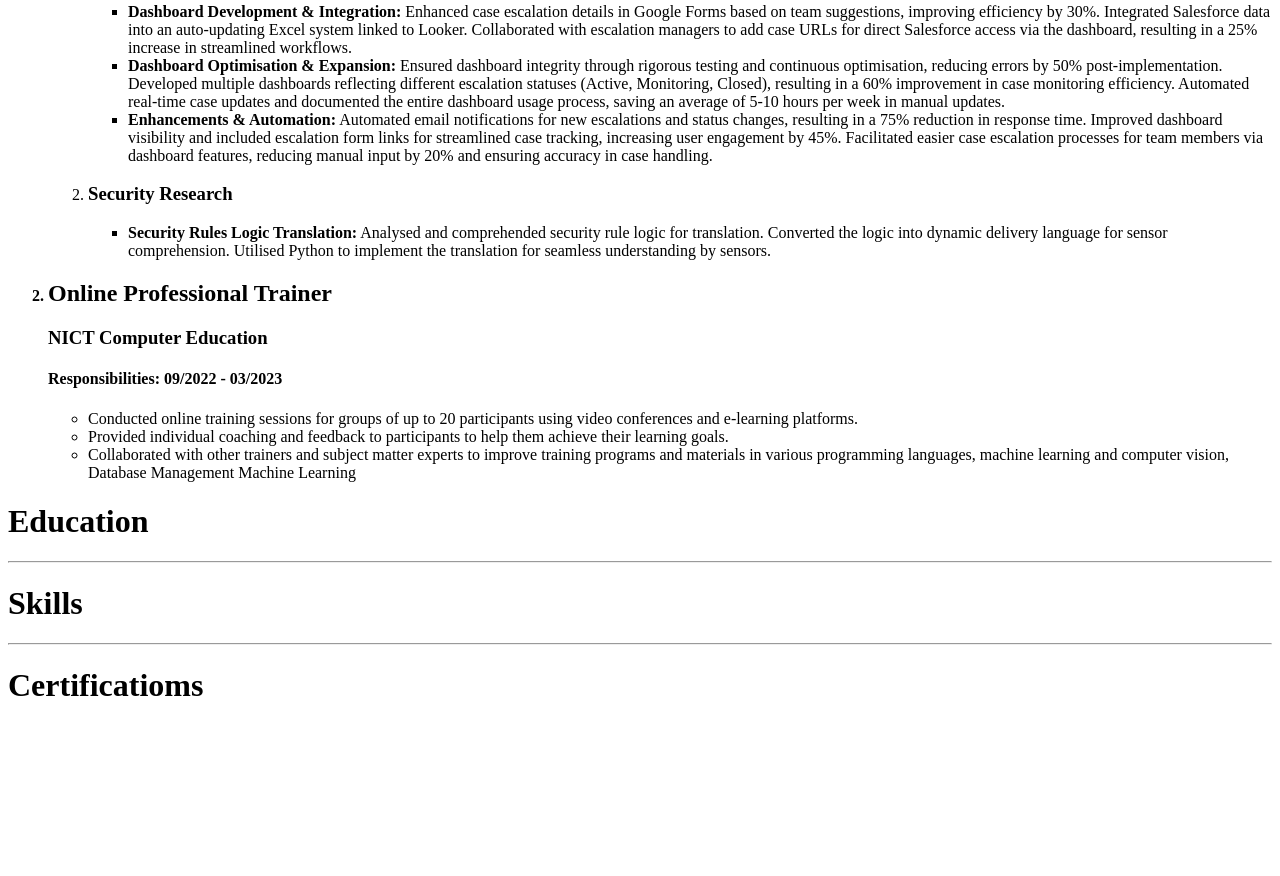
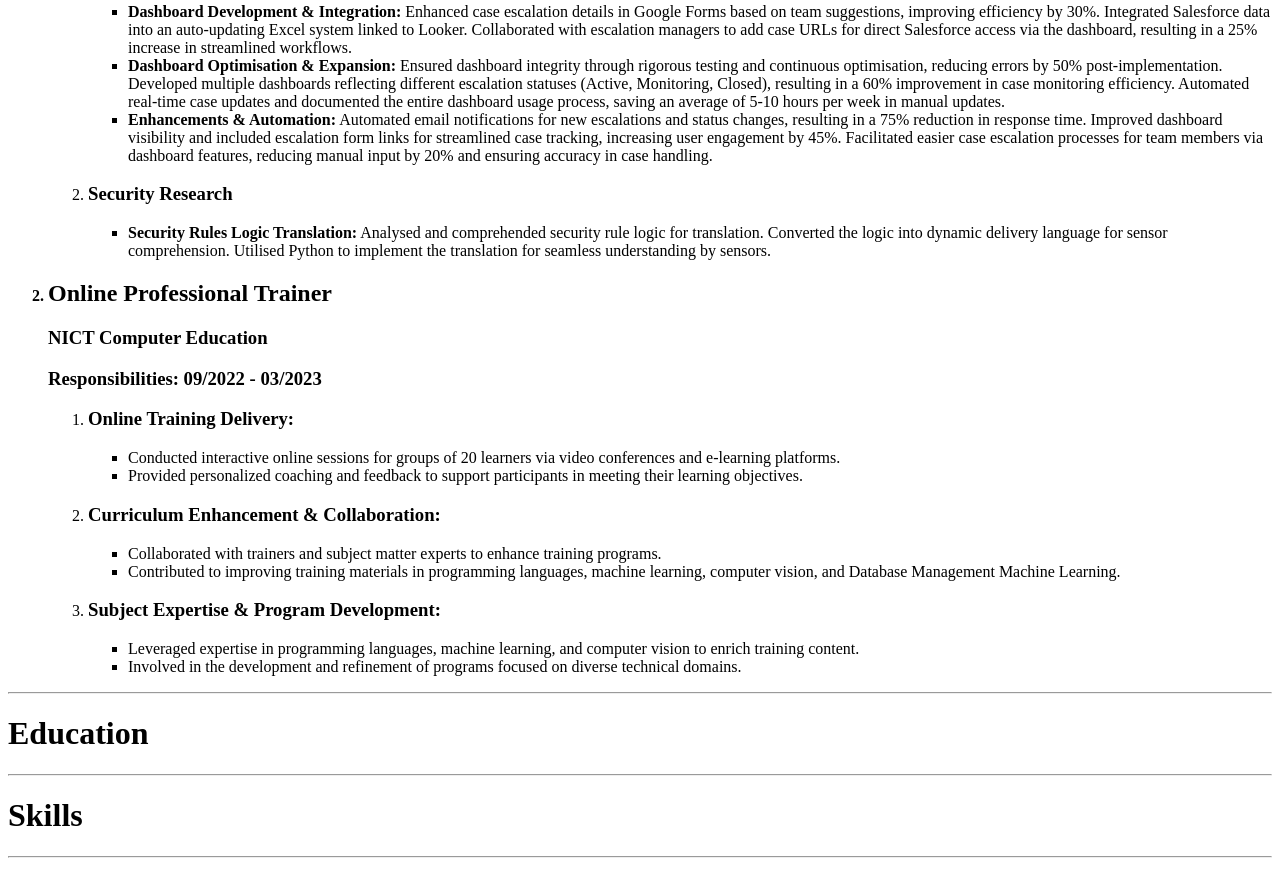
Before and after one commit to cr-KethanPabbi/my-resume, a plain HTML site: page index.html in a window 1280 px wide. Shown: the part 420-1296 px from the top of the page. Before the commit the page ends 1145 px from the top, so only its background shows below. Drawn offline with Linux system fonts and the light colour scheme.

Commit message:
add work exp under 2

```diff
--- a/index.html
+++ b/index.html
@@ -48,15 +48,44 @@
         </li>
         <b><li><h2>Online Professional Trainer</h2></li></b>
             <h3>NICT Computer Education</h3>
-            <h4>Responsibilities: 09/2022 - 03/2023</h4>
-                <ul>
-                    <li>Conducted online training sessions for groups of up to 20 participants using video conferences and e-learning platforms.</li>
-                    <li>Provided individual coaching and feedback to participants to help them achieve their learning goals.</li>
-                    <li>Collaborated with other trainers and subject matter experts to improve training programs and materials in various programming languages, machine learning and computer vision, Database Management Machine Learning</li>
-                </ul>
+            <h3>Responsibilities: 09/2022 - 03/2023</h3>
+            <ol>
+                <li><h3>Online Training Delivery:</h3>
+                    <ul>
+                        <li>
+                            Conducted interactive online sessions for groups of 20 learners
+                             via video conferences and e-learning platforms.
+                        </li>
+                        <li>
+                            Provided personalized coaching and feedback to support participants in meeting their learning objectives.
+                        </li>
+                    </ul>
+                </li>
+                <li><h3>Curriculum Enhancement & Collaboration:</h3>
+                    <ul>
+                        <li>
+                            Collaborated with trainers and subject matter experts to enhance training programs.
+                        </li>
+                        <li>
+                            Contributed to improving training materials in programming languages, machine learning, computer vision,
+                             and Database Management Machine Learning.
+                        </li>
+                    </ul>
+                </li>
+                <li><h3>Subject Expertise & Program Development:</h3>
+                    <ul>
+                        <li>
+                            Leveraged expertise in programming languages, machine learning, and computer vision to enrich training content.
+                        </li>
+                        <li>
+                            Involved in the development and refinement of programs focused on diverse technical domains.
+                        </li>
+                    </ul>
+                </li>
+            </ol>
         </li>
     </ol>
-
+    <hr />
     <h1>Education</h1>
     <hr />
     <h1>Skills</h1>
```
